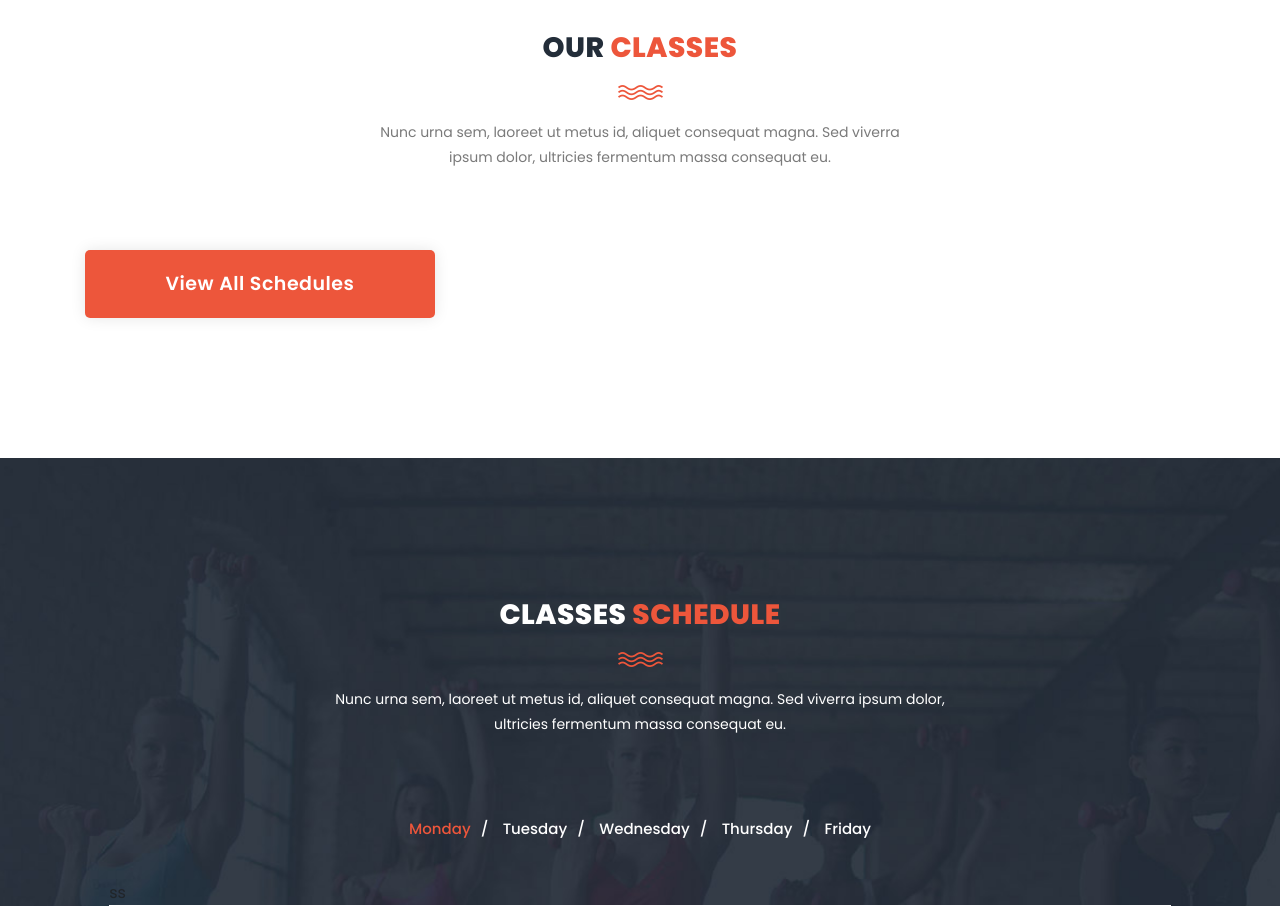
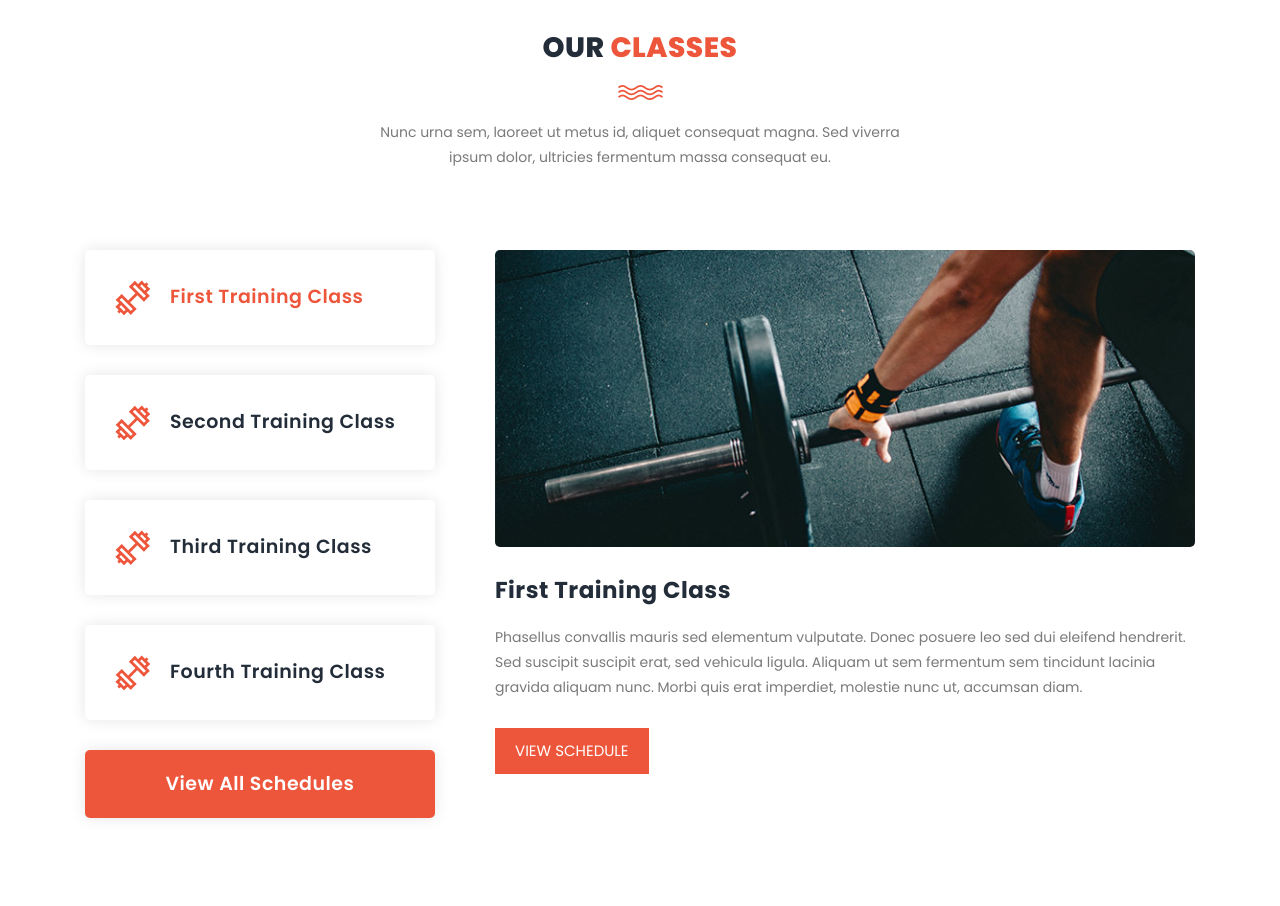
Before and after one commit to sdakhara/TheGYM, a Flask app: page / in a window 1280 px wide. Shown: the part 1774-2680 px from the top of the page. Run offline with Flask 2, Linux system fonts and the light colour scheme; data that the repository does not hold is empty; some libraries are stand-ins or nearby versions.

Commit message:
just commit

```diff
--- a/templates/index.html
+++ b/templates/index.html
@@ -209,54 +209,55 @@
               <div class="col-lg-4">
                 <ul>
 <!--                    startfor-->
-                    {% for data in classesdetails %}
-                  <li><a href='#tabs-1'><img src="{{url_for('static', filename='images/tabs-first-icon.png')}}" alt="">First Training Class</a></li>
+
+                  <li><a href='#tab'><img src="{{url_for('static', filename='images/tabs-first-icon.png')}}" alt="">First Training Class</a></li>
                   <li><a href='#tabs-2'><img src="{{url_for('static', filename='images/tabs-first-icon.png')}}" alt="">Second Training Class</a></a></li>
                   <li><a href='#tabs-3'><img src="{{url_for('static', filename='images/tabs-first-icon.png')}}" alt="">Third Training Class</a></a></li>
                   <li><a href='#tabs-4'><img src="{{url_for('static', filename='images/tabs-first-icon.png')}}" alt="">Fourth Training Class</a></a></li>
-                    {% endfor %}
-<!--                    endfor-->
+
+                    <!--                    endfor-->
                   <div class="main-rounded-button scroll-to-section"><a href="#schedule">View All Schedules</a></div>
+
                 </ul>
               </div>
               <div class="col-lg-8">
                 <section class='tabs-content'>
 <!--                    startfor-->
-                    {% for data in classesdetails %}
-                  <article id='tabs-1'>
+
+                    <article id='tab'>
                     <img src="{{url_for('static', filename='images/training-image-01.jpg')}}" alt="First Class">
-                    <h4>First Training Class {{data.classesID}}</h4>
+                    <h4>First Training Class</h4>
                     <p>Phasellus convallis mauris sed elementum vulputate. Donec posuere leo sed dui eleifend hendrerit. Sed suscipit suscipit erat, sed vehicula ligula. Aliquam ut sem fermentum sem tincidunt lacinia gravida aliquam nunc. Morbi quis erat imperdiet, molestie nunc ut, accumsan diam.</p>
                     <div class="main-button scroll-to-section">
                         <a href="#schedule">View Schedule</a>
                     </div>
                   </article>
-                    {% endfor %}
+
 <!--                    endfor-->
-<!--                  <article id='tabs-2'>-->
-<!--                    <img src="{{url_for('static', filename='images/training-image-02.jpg')}}" alt="Second Training">-->
-<!--                    <h4>Second Training Class</h4>-->
-<!--                    <p>Integer dapibus, est vel dapibus mattis, sem mauris luctus leo, ac pulvinar quam tortor a velit. Praesent ultrices erat ante, in ultricies augue ultricies faucibus. Nam tellus nibh, ullamcorper at mattis non, rhoncus sed massa. Cras quis pulvinar eros. Orci varius natoque penatibus et magnis dis parturient montes, nascetur ridiculus mus.</p>-->
-<!--                    <div class="main-button scroll-to-section">-->
-<!--                        <a href="#schedule">View Schedule</a>-->
-<!--                    </div>-->
-<!--                  </article>-->
-<!--                  <article id='tabs-3'>-->
-<!--                    <img src="{{url_for('static', filename='images/training-image-03.jpg')}}" alt="Third Class">-->
-<!--                    <h4>Third Training Class</h4>-->
-<!--                    <p>Fusce laoreet malesuada rhoncus. Donec ultricies diam tortor, id auctor neque posuere sit amet. Aliquam pharetra, augue vel cursus porta, nisi tortor vulputate sapien, id scelerisque felis magna id felis. Proin neque metus, pellentesque pharetra semper vel, accumsan a neque.</p>-->
-<!--                    <div class="main-button scroll-to-section">-->
-<!--                        <a href="#schedule">View Schedule</a>-->
-<!--                    </div>-->
-<!--                  </article>-->
-<!--                  <article id='tabs-4'>-->
-<!--                    <img src="{{url_for('static', filename='images/training-image-04.jpg')}}" alt="Fourth Training">-->
-<!--                    <h4>Fourth Training Class</h4>-->
-<!--                    <p>Pellentesque habitant morbi tristique senectus et netus et malesuada fames ac turpis egestas. Aenean ultrices elementum odio ac tempus. Etiam eleifend orci lectus, eget venenatis ipsum commodo et.</p>-->
-<!--                    <div class="main-button scroll-to-section">-->
-<!--                        <a href="#schedule">View Schedule</a>-->
-<!--                    </div>-->
-<!--                  </article>-->
+                  <article id='tabs-2'>
+                    <img src="{{url_for('static', filename='images/training-image-02.jpg')}}" alt="Second Training">
+                    <h4>Second Training Class</h4>
+                    <p>Integer dapibus, est vel dapibus mattis, sem mauris luctus leo, ac pulvinar quam tortor a velit. Praesent ultrices erat ante, in ultricies augue ultricies faucibus. Nam tellus nibh, ullamcorper at mattis non, rhoncus sed massa. Cras quis pulvinar eros. Orci varius natoque penatibus et magnis dis parturient montes, nascetur ridiculus mus.</p>
+                    <div class="main-button scroll-to-section">
+                        <a href="#schedule">View Schedule</a>
+                    </div>
+                  </article>
+                  <article id='tabs-3'>
+                    <img src="{{url_for('static', filename='images/training-image-03.jpg')}}" alt="Third Class">
+                    <h4>Third Training Class</h4>
+                    <p>Fusce laoreet malesuada rhoncus. Donec ultricies diam tortor, id auctor neque posuere sit amet. Aliquam pharetra, augue vel cursus porta, nisi tortor vulputate sapien, id scelerisque felis magna id felis. Proin neque metus, pellentesque pharetra semper vel, accumsan a neque.</p>
+                    <div class="main-button scroll-to-section">
+                        <a href="#schedule">View Schedule</a>
+                    </div>
+                  </article>
+                  <article id='tabs-4'>
+                    <img src="{{url_for('static', filename='images/training-image-04.jpg')}}" alt="Fourth Training">
+                    <h4>Fourth Training Class</h4>
+                    <p>Pellentesque habitant morbi tristique senectus et netus et malesuada fames ac turpis egestas. Aenean ultrices elementum odio ac tempus. Etiam eleifend orci lectus, eget venenatis ipsum commodo et.</p>
+                    <div class="main-button scroll-to-section">
+                        <a href="#schedule">View Schedule</a>
+                    </div>
+                  </article>
                 </section>
               </div>
             </div>
```
